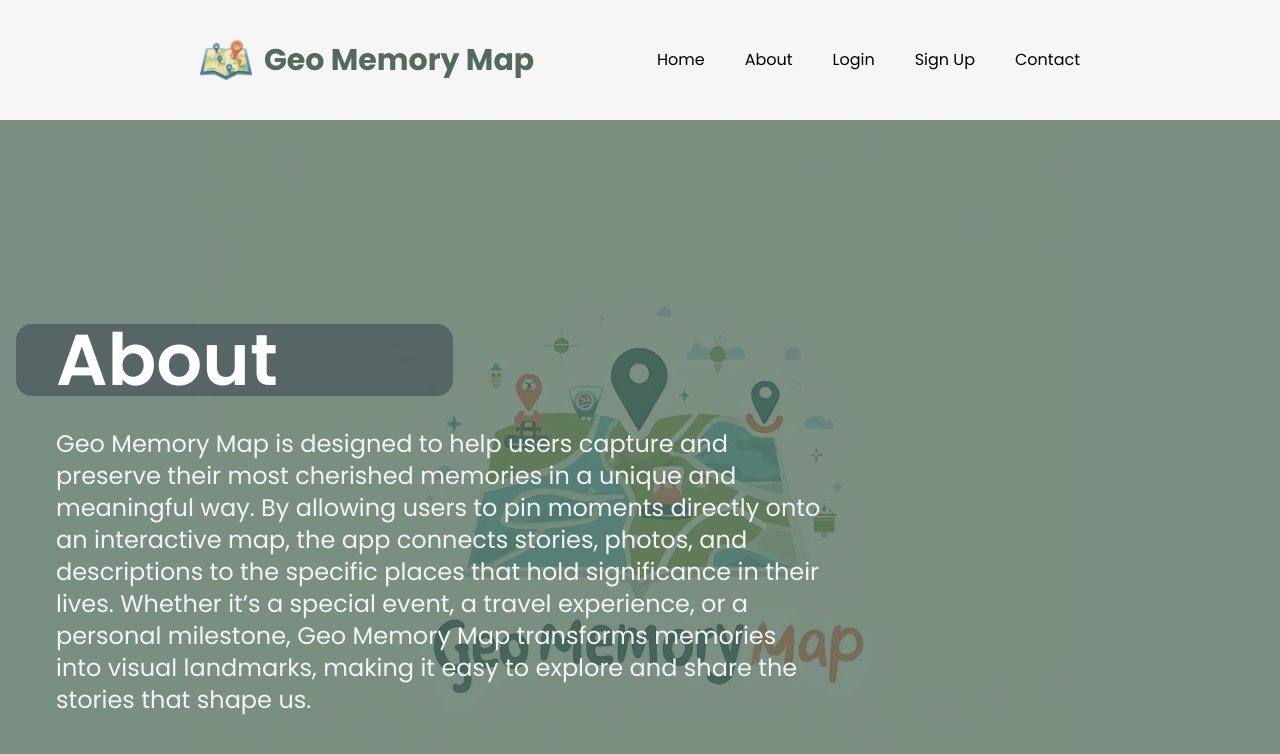
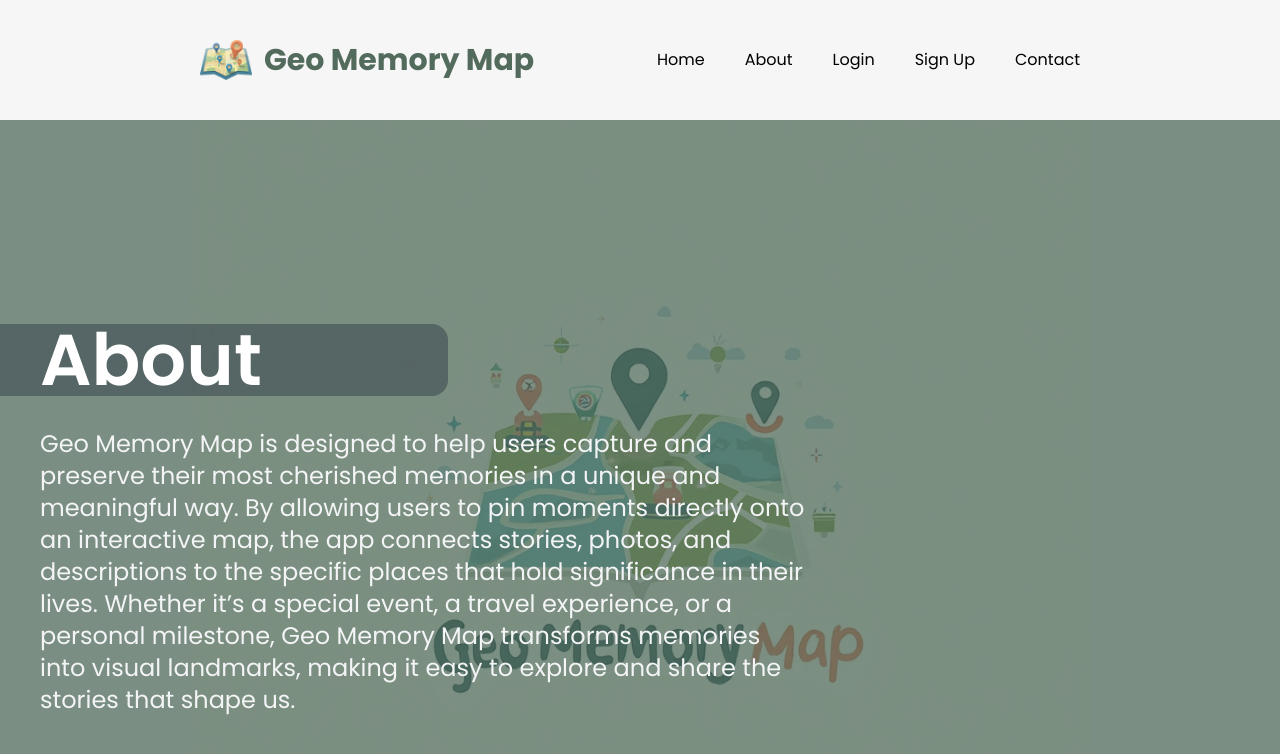
Before and after one commit to UCC-Batch-26/geomemorymap, a React (Vite) app in the folder apps/frontend/: page /about in a window 1280 px wide. Shown: the top 754 px of the page. Built offline with nearby package versions, Linux system fonts and the light colour scheme.

Commit message:
fix: removed rounded corners on About H1

```diff
--- a/apps/frontend/src/modules/home/pages/about-page.jsx
+++ b/apps/frontend/src/modules/home/pages/about-page.jsx
@@ -2,8 +2,8 @@ function AboutPage() {
   return (
     <section className="fixed bg-[url(@/assets/geo-memory-map-bg.png)] bg-size-[900px] bg-no-repeat bg-center h-screen w-full">
       <div className="bg-[#526b5c]/75 h-full">
-        <div className="flex flex-col justify-center-safe gap-8 h-full px-4 text-left">
-          <h1 className="font-display md:text-4xl lg:text-7xl font-semibold text-white bg-gray-800/40 w-[35%] rounded-2xl pl-10">About</h1>
+        <div className="flex flex-col justify-center-safe gap-8 h-full text-left">
+          <h1 className="font-display md:text-4xl lg:text-7xl font-semibold text-white bg-gray-800/40 w-[35%] rounded-r-2xl pl-10">About</h1>
           <p className="font-display md:text-md lg:text-2xl text-gray-100 text-left max-w-3xl ml-10">
             Geo Memory Map is designed to help users capture and preserve their most cherished memories in a unique and
             meaningful way. By allowing users to pin moments directly onto an interactive map, the app connects stories,
```
